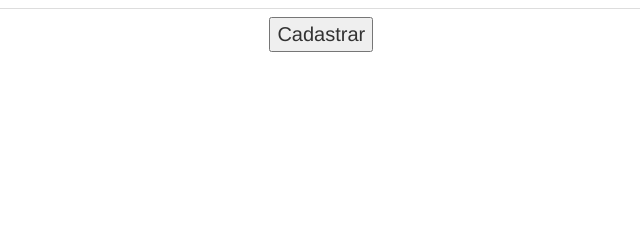
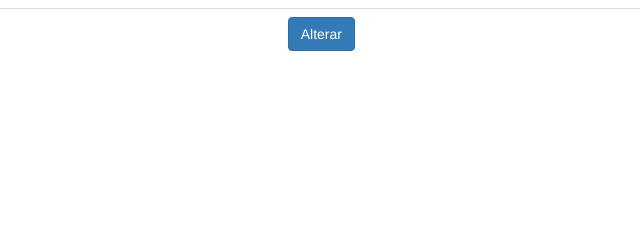
Before and after one commit to RobsonVinicius/php-mysql-cadastro-produtos, a PHP site: page /produto-altera-formulario.php in a window 1280 px wide. Shown: the part 421-661 px from the top of the page, without its empty margins (505-1145 px from the left). Run offline with PHP 8.4, Linux system fonts and the light colour scheme; data that the repository does not hold is empty.

Commit message:
button alterar fomr

```diff
--- a/produto-altera-formulario.php
+++ b/produto-altera-formulario.php
@@ -7,7 +7,7 @@
 ?>
 
   <h1>Alterando Produto</h1>
-  <form action="alterar-produto.php" method="post">
+  <form action="altera-produto.php" method="post">
     <table class="table">
       <tr>
         <td>Nome:</td>
@@ -41,7 +41,7 @@
       </tr>
       <tr>
         <td></td>
-        <td><input type="submit" value="Cadastrar"></td>
+        <td><button class="btn btn-primary" type="submit">Alterar</button></td>
       </tr>
     </table>
   </form>
```
